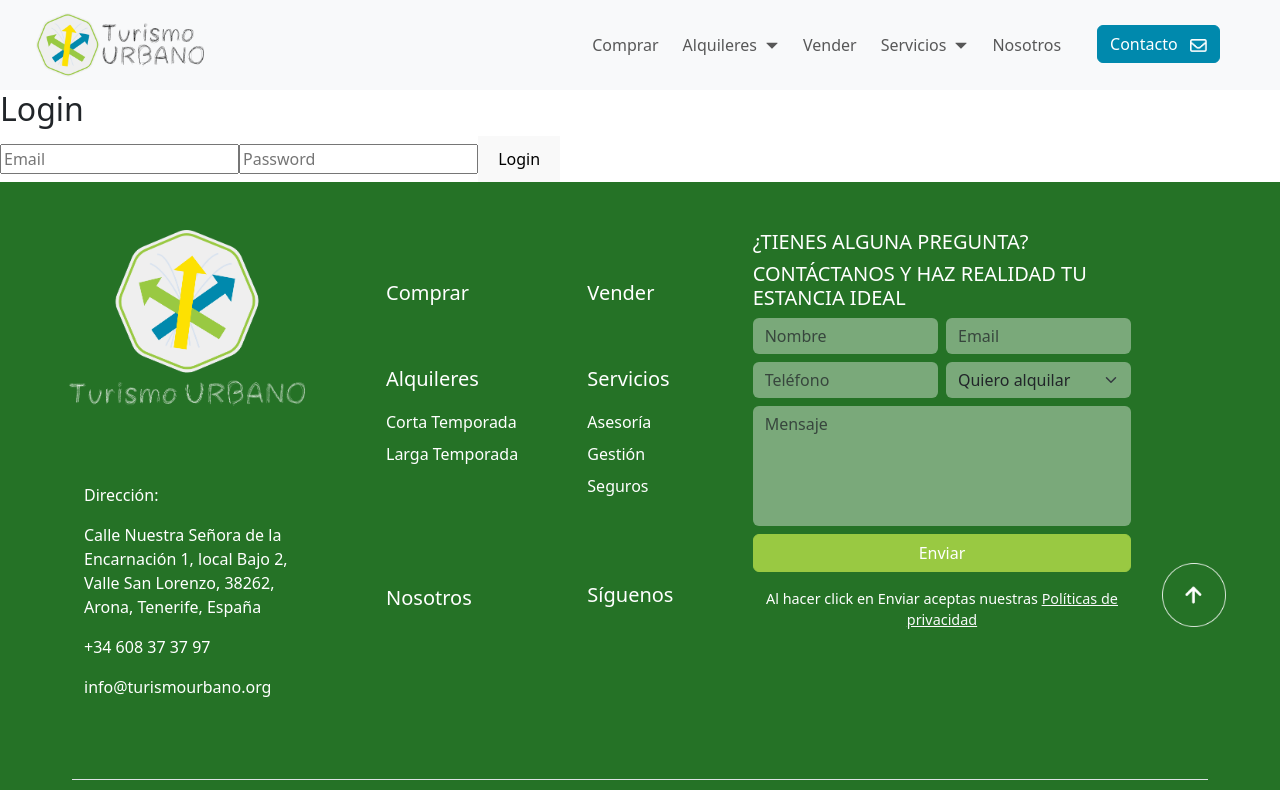
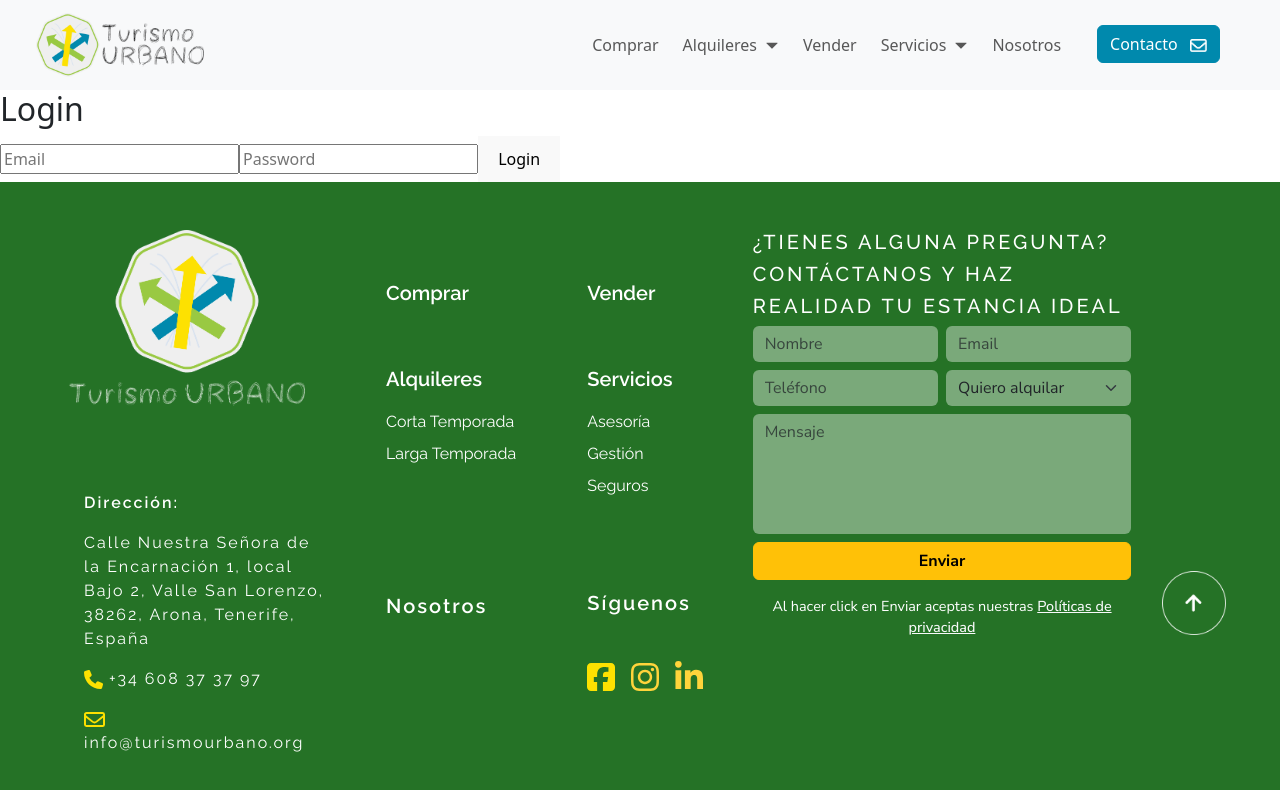
Before and after one commit to carlosp-11/tour_web, a React (Vite) app in the folder tu_web/: page /login in a window 1280 px wide. Shown: the top 790 px of the page. Built offline with nearby package versions, Linux system fonts and the light colour scheme.

Commit message:
feat: colors, icons, fonts etc on footer

```diff
--- a/tu_web/src/components/Footer.jsx
+++ b/tu_web/src/components/Footer.jsx
@@ -1,8 +1,14 @@
 import { useEffect, useState } from 'react';
 import { useNavigate } from 'react-router-dom';
+import { ContactForm } from './ContactForm';
 import Logo from '../assets/logos/footer-tu-logo.png';
 import UpArrow from '../assets/icons/go-to-top.png';
 import WhiteUpArrow from '../assets/icons/white-up-arrow.png';
+import PhoneIconSVG from '../assets/svg/phone-solid.svg';
+import MailIconSVG from '../assets/svg/mail-envelope.svg';
+import FacebookIconSVG from '../assets/svg/facebook-icon.svg';
+import InstagramIconSVG from '../assets/svg/instagram-icon.svg';
+import LinkedInIconSVG from '../assets/svg/linkedin-icon.svg';
 
 export const Footer = () => {
 
@@ -46,73 +52,49 @@ export const Footer = () => {
                 <div className="col-12 col-lg-3 mb-3 order-1 d-flex justify-content-center pb-3">
                     <img src={Logo} alt='logo turismo urbano' style={{height:'11rem'}} className=""/>
                 </div>
-                <div className="col-6 col-lg-2 mb-3 order-3 order-md-3 pt-5 ps-5">
+                <div className="col-6 col-lg-2 mb-3 order-3 order-md-3 pt-5 ps-5 raleway">
                     <ul className="nav flex-column">
-                        <li className="nav-item mb-2"><a href="#" className="nav-link p-0 text-white fs-5 mb-5">Comprar</a></li>
-                        <li className="nav-item mb-2"><a href="#" className="nav-link p-0 text-white fs-5 mb-2">Alquileres</a></li>
+                        <li className="nav-item mb-2"><a href="#" className="nav-link p-0 text-white fs-5 mb-5 fw-semibold">Comprar</a></li>
+                        <li className="nav-item mb-2"><a href="#" className="nav-link p-0 text-white fs-5 mb-2 fw-semibold">Alquileres</a></li>
                         <li className="nav-item mb-2"><a href="#" className="nav-link p-0 text-white fs-6">Corta Temporada</a></li>
                         <li className="nav-item mb-2"><a href="#" className="nav-link p-0 text-white fs-6">Larga Temporada</a></li>
                     </ul>
                 </div>
-                <div className="col-6 col-lg-2 mb-3 order-3 order-md-3 pt-5 ps-5">
+                <div className="col-6 col-lg-2 mb-3 order-3 order-md-3 pt-5 ps-5 raleway">
                     <ul className="nav flex-column">
-                        <li className="nav-item mb-2"><a href="#" className="nav-link p-0 text-white fs-5 mb-5">Vender</a></li>
-                        <li className="nav-item mb-2"><a href="#" className="nav-link p-0 text-white fs-5 mb-2">Servicios</a></li>
+                        <li className="nav-item mb-2"><a href="#" className="nav-link p-0 text-white fs-5 mb-5 fw-semibold">Vender</a></li>
+                        <li className="nav-item mb-2"><a href="#" className="nav-link p-0 text-white fs-5 mb-2 fw-semibold">Servicios</a></li>
                         <li className="nav-item mb-2"><a href="#" className="nav-link p-0 text-white fs-6">Asesoría</a></li>
                         <li className="nav-item mb-2"><a href="#" className="nav-link p-0 text-white fs-6">Gestión</a></li>
                         <li className="nav-item mb-2"><a href="#" className="nav-link p-0 text-white fs-6">Seguros</a></li>
                     </ul>
                 </div>
                 <div className="col-12 col-lg-4 mb-3 order-2 order-md-2 order-lg-3 order-2">
-                    <h5>¿TIENES ALGUNA PREGUNTA?</h5>
-                    <h5>CONTÁCTANOS Y HAZ REALIDAD TU ESTANCIA IDEAL</h5>
-                    <form className="row g-2">
-                        <div className="form col-md-6">
-                            <input type="text" className="form-control bg-light border border-0 text-primary" id="name" placeholder='Nombre'/>
-                        </div>
-                        <div className="form col-md-6">
-                            <input type="email" className="form-control bg-light border border-0" id="email" placeholder='Email'/>
-                        </div>
-                        <div className="form col-md-6">
-                            <input type="text" className="form-control bg-light border border-0" id="phone" placeholder='Teléfono'/>
-                        </div>
-                        <div className="col-md-6">
-                            <select id="inputState" className="form-select bg-light border border-0" defaultValue="Quiero alquilar">
-                                <option>Quiero alquilar</option>
-                                <option>Quiero comprar</option>
-                                <option>Quiero vender</option>
-                                <option>Quiero información</option>
-                            </select>
-                        </div>
-                        <div className="form col-12">
-                            <textarea type="text" className="form-control bg-light border border-0" id="message" placeholder='Mensaje' style={{height: 120, resize: "none"}} />
-                        </div>
-                        <div className="col-12">
-                            <button type="submit" className="btn btn-info w-100 mb-3">Enviar</button>
-                            <p className='text-center' style={{fontSize: '0.9rem'}}>
-                                Al hacer click en Enviar aceptas nuestras {' '}
-                                <a className='link-light link-underline-light' onClick={()=>navigate('politica-privacidad')} role='button'>
-                                    Políticas de privacidad
-                                </a>
-                            </p>
-                        </div>
-                    </form>
+                    <h5 className='raleway spaced-letter'>¿TIENES ALGUNA PREGUNTA?</h5>
+                    <h5 className='raleway spaced-letter'>CONTÁCTANOS Y HAZ</h5>
+                    <h5 className='raleway spaced-letter'>REALIDAD TU ESTANCIA IDEAL</h5>
+                    <ContactForm/>
                 </div>
             </div>
-            <div className="row" style={{marginTop: isLargeScreen ? -80 : "initial",}}>
-                <div className="col-10 col-lg-3 mb-3 ps-5 order-md-3 order-3" style={{marginTop: isLargeScreen ? -100 : "initial", paddingLeft:  isLargeScreen ? 50: "initial",}}>
-                    <p>Dirección:</p>
+            <div className="row" style={{marginTop: isLargeScreen ? -80 : "initial", letterSpacing: 2}}>
+                <div className="col-10 col-lg-3 mb-3 ps-5 order-md-3 order-3 raleway" style={{marginTop: isLargeScreen ? -100 : "initial", paddingLeft:  isLargeScreen ? 50: "initial",}}>
+                    <p className='fw-semibold'>Dirección:</p>
                     <p>Calle Nuestra Señora de la Encarnación 1, local Bajo 2, Valle San Lorenzo, 38262, Arona, Tenerife, España</p>
-                    <span> <p>+34 608 37 37 97</p> </span>
-                    <span> <p>info@turismourbano.org</p> </span>
+                    <span className=''> <p> <img src={PhoneIconSVG} /> +34 608 37 37 97</p> </span>
+                    <span> <p> <img src={MailIconSVG} /> info@turismourbano.org</p> </span>
                 </div>
 
-                <div className="col-12 col-lg-2 mb-3 ps-5 order-1 order-md-1 order-lg-3">
-                    <a href="#" className="nav-link p-0 text-white fs-5 mb-5">Nosotros</a>
+                <div className="col-12 col-lg-2 mb-3 ps-5 order-1 order-md-1 order-lg-3 raleway">
+                    <a href="#" className="nav-link p-0 text-white fs-5 mb-5 fw-semibold">Nosotros</a>
                 </div>
 
-                <div className="col-12 col-lg-2 mb-3 ps-5 order-2 order-md-2 order-lg-3 mb-5">
-                    <h5 className="" >Síguenos</h5>
+                <div className="col-12 col-lg-2 mb-3 ps-5 order-2 order-md-2 order-lg-3 mb-5 raleway row">
+                    <h5 className="fw-semibold col-12 pb-0 mb-0" >Síguenos</h5>
+                    <span className='col-12 d-flex'>
+                        <a href="#" className='pe-2 link-underline link-underline-opacity-0'><img src={FacebookIconSVG} /> </a>
+                        <a href="#" className='px-2 link-underline link-underline-opacity-0'><img src={InstagramIconSVG} /> </a>
+                        <a href="#" className='px-2 link-underline link-underline-opacity-0'><img src={LinkedInIconSVG} /> </a>
+                    </span>
                 </div>
                 <div className="col-12 col-lg-1 mb-3 d-flex justify-content-center ms-auto order-md-4 order-lg-3 order-4"
                     style={{marginTop: isLargeScreen ? -20 : "initial",}}
@@ -127,15 +109,16 @@ export const Footer = () => {
                 </div>
             </div>
 
+
             <div className="row pt-3 mt-5 border-top mx-4">
                 <div className='col-12 col-lg-4 text-center text-lg-start'>
-                    <p> Copyright  &copy; {getCurrentYear()} Turismo URBANO</p>
+                    <p className='nunito-compact small fw-light'> Copyright  &copy; {getCurrentYear()} <span className='fw-bold'> Turismo URBANO </span></p>
                 </div>
                 <div className='col-12 col-lg-8 ms-auto d-flex justify-content-center justify-content-lg-end'>
                     <ul className="list-unstyled d-flex">
-                        <li className="ms-3"><a className='link-light link-underline-light' onClick={()=>navigate('aviso-legal')} role='button'>Aviso Legal</a></li>
-                        <li className="ms-3"><a className='link-light link-underline-light' onClick={()=>navigate('politica-cookies')} role='button'>Política de Cookies</a></li>
-                        <li className="ms-3"><a className='link-light link-underline-light' onClick={()=>navigate('politica-privacidad')} role='button'>Política de privacidad</a></li>
+                        <li className="px-2 border-end"><a className='link-light link-underline-light nunito-compact small fw-light' onClick={()=>navigate('aviso-legal')} role='button'>Aviso Legal</a></li>
+                        <li className="px-2 border-end"><a className='link-light link-underline-light nunito-compact small fw-light' onClick={()=>navigate('politica-cookies')} role='button'>Política de Cookies</a></li>
+                        <li className="ms-2"><a className='link-light link-underline-light nunito-compact small fw-light' onClick={()=>navigate('politica-privacidad')} role='button'>Política de privacidad</a></li>
                     </ul>
                 </div>
             </div>
```
